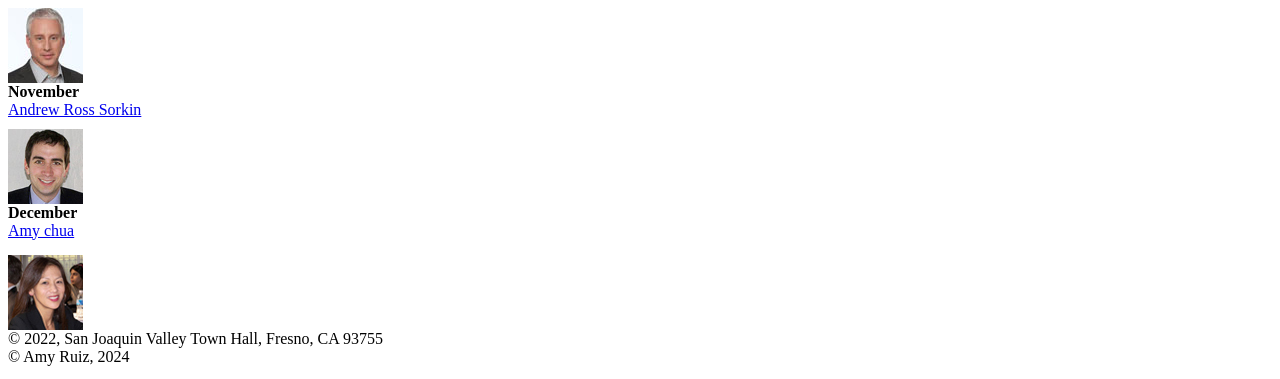
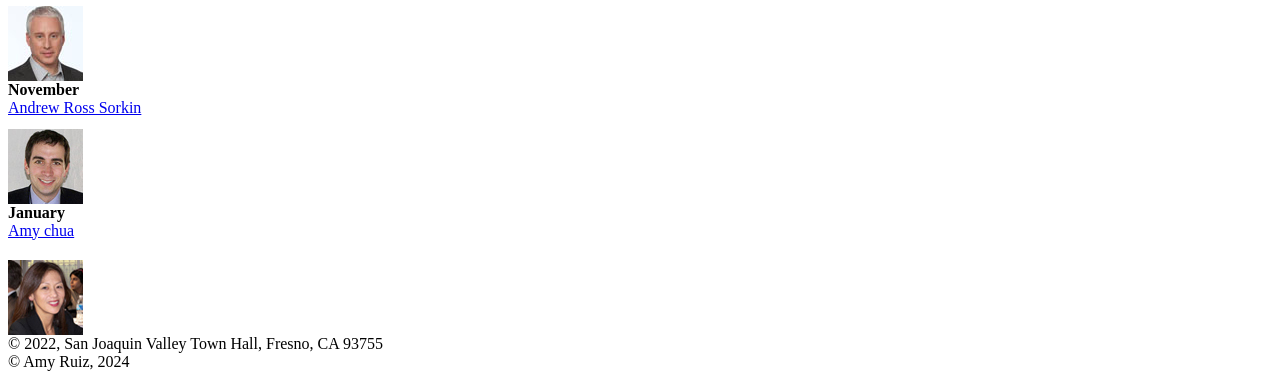
Before and after one commit to amycruiz/A05, a plain HTML site: page A05.html in a window 1280 px wide. Shown: the part 557-936 px from the top of the page. Drawn offline with Linux system fonts and the light colour scheme.

Commit message:
Update A05.html

```diff
--- a/A05.html
+++ b/A05.html
@@ -32,22 +32,22 @@
                             <li>Single Speaker: $25</li>
                         </ul>
                     <h1>This season's guest speakers</h1>
-                    <div style="margin-bottom: 10px;">
+                    <div style="margin-bottom: 8px;">
                         <strong><p style="margin: 0;">October</p></strong>
                         <a href="speakers/brancaccio.html">David Brancaccio</a>
                     </div>
                     <div>
                         <img src="images/brancaccio75.jpg" alt="David Brancaccio">
                     </div>
-                    <div style="margin-bottom: 10px;">
+                    <div style="margin-bottom: 12px;">
                         <strong><p style="margin: 0;">November</p></strong>
                         <a href="speakers/sorkin.html">Andrew Ross Sorkin</a>
                     </div>
                     <div>
                         <img src="images/sorkin75.jpg" alt="Andrew Ross Sorkin">
                     </div>
-                    <div style="margin-bottom: 15px;">
-                        <strong><p style="margin: 0;">December</p></strong>
+                    <div style="margin-bottom: 20px;">
+                        <strong><p style="margin: 0;">January</p></strong>
                         <a href="speakers/chua.html">Amy chua</a>
                     </div>
                     <div>
@@ -55,8 +55,6 @@
                     </div>
 
                     </div>
-
-
 
             </main>
             <footer>
```
